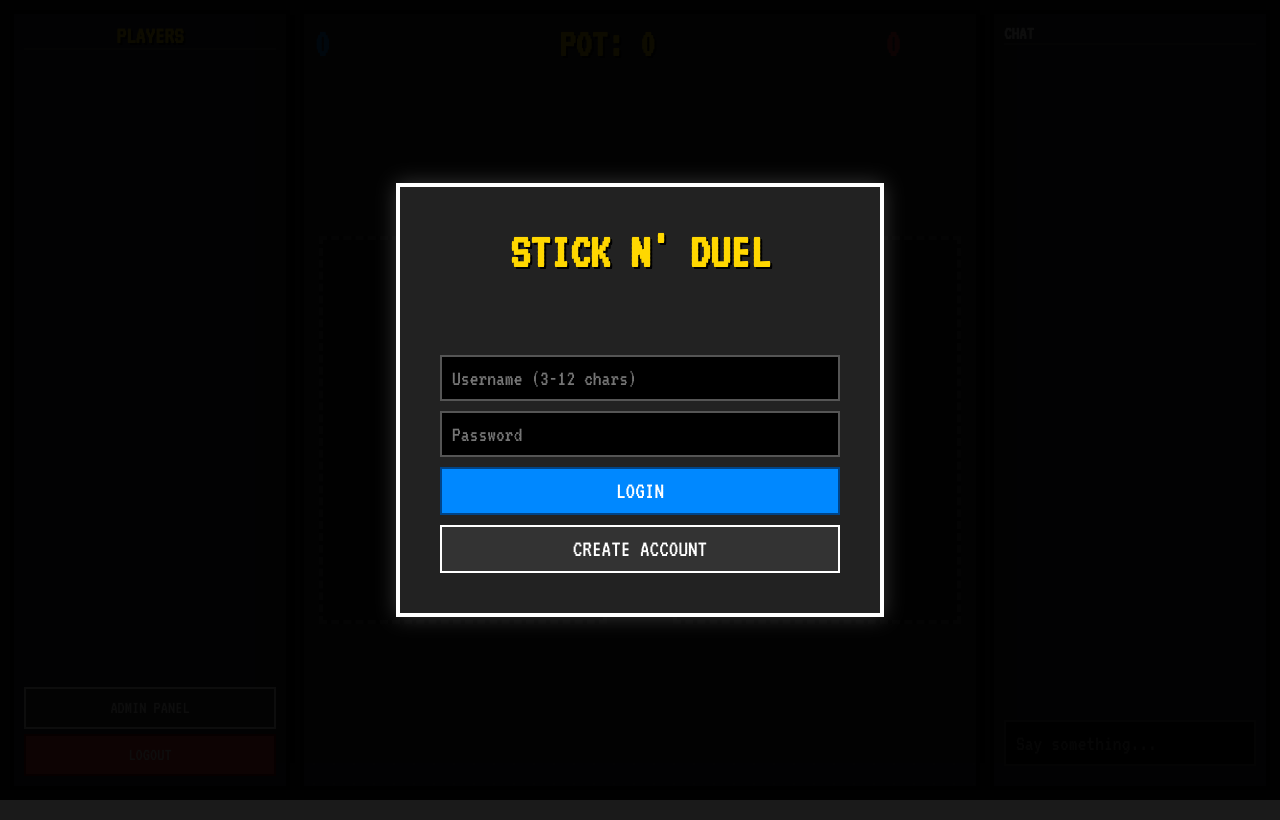
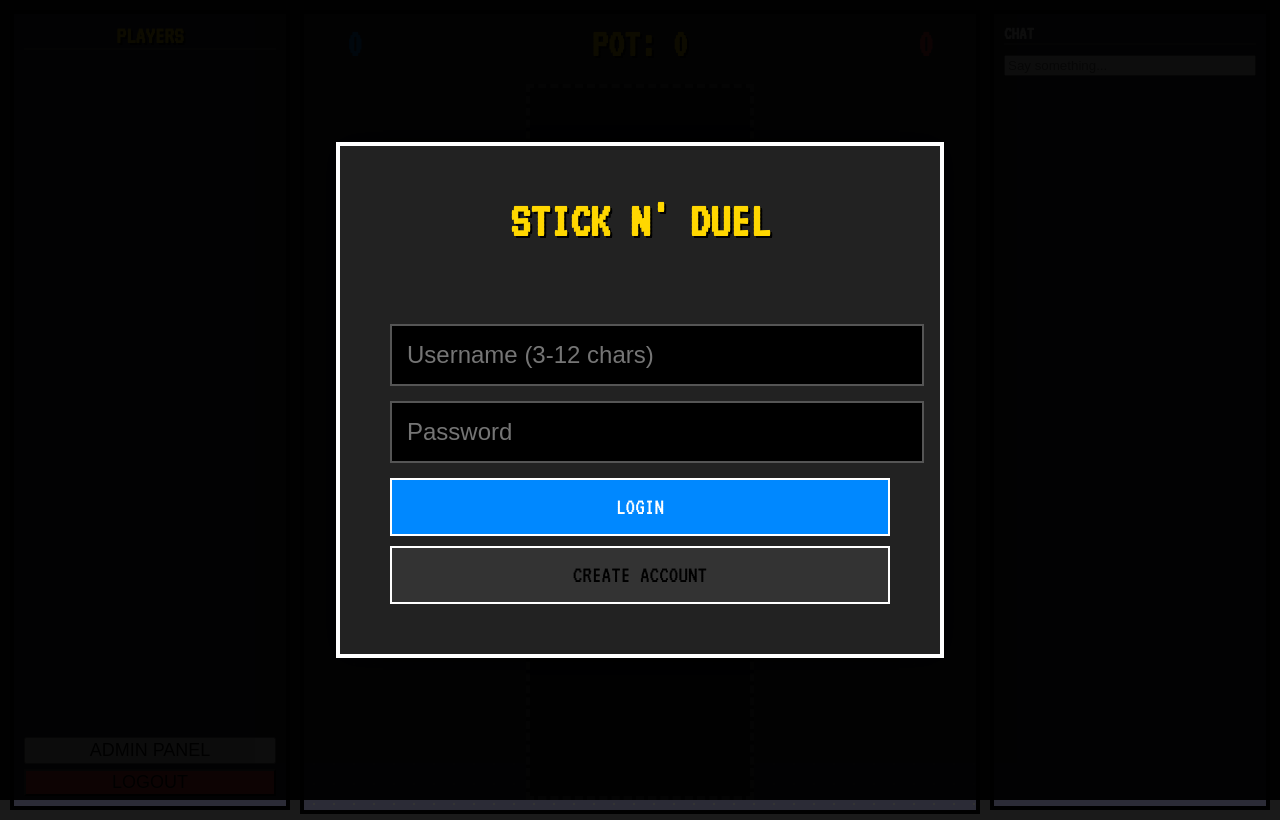
Before and after one commit to altash2003/stick-n-trade, a website: page public/index.html in a window 1280 px wide. Drawn offline with nearby package versions, Linux system fonts and the light colour scheme; no server answers.

Commit message:
Update style.css

```diff
--- a/public/style.css
+++ b/public/style.css
@@ -9,104 +9,41 @@ body {
     height: 100vh;
 }
 
-/* --- LAYOUT --- */
-.wrapper { display: flex; height: 100%; padding: 10px; gap: 10px; box-sizing: border-box; }
-.col { display: flex; flex-direction: column; gap: 10px; }
-.side { width: 280px; min-width: 200px; }
-.main { flex: 1; }
-.full-h { height: 100%; }
-
-.pixel-box {
-    background: #2b2b36;
-    border: 4px solid #000;
-    padding: 10px;
-    display: flex;
-    flex-direction: column;
-    box-shadow: 5px 5px 0px rgba(0,0,0,0.5);
+/* AUTH UI (FIXED) */
+#auth-modal {
+    position: fixed; inset: 0; background: rgba(0,0,0,0.95);
+    z-index: 9999; display: flex; justify-content: center; align-items: center;
+}
+.modal-box {
+    background: #222; border: 4px solid #fff; padding: 50px;
+    text-align: center; width: 500px; /* Made Wider */
+    box-shadow: 0 0 30px rgba(0,0,0,0.8);
+}
+.modal-box input {
+    width: 100%; padding: 15px; font-size: 24px; margin-bottom: 15px;
+    background: #000; color: #00ff00; border: 2px solid #555;
+}
+.modal-box button {
+    width: 100%; padding: 15px; font-size: 24px; cursor: pointer;
+    text-transform: uppercase; font-family: 'VT323';
+    border: 2px solid #fff;
 }
 
-/* --- AUTH MODAL (FIXED DIMENSIONS) --- */
-#auth-modal {
-    position: fixed;
-    inset: 0;
-    background: rgba(0,0,0,0.95);
-    z-index: 1000;
-    display: flex;
-    justify-content: center;
-    align-items: center;
-}
+/* GAME UI */
+.wrapper { display: flex; height: 100%; padding: 10px; gap: 10px; }
+.col { display: flex; flex-direction: column; gap: 10px; }
+.side { width: 280px; } .main { flex: 1; }
+.pixel-box { background: #2b2b36; border: 4px solid #000; padding: 10px; display: flex; flex-direction: column; height: 100%; }
 
-.modal-box {
-    background: #222;
-    border: 4px solid #fff;
-    padding: 40px;
-    text-align: center;
-    width: 400px; /* Fixed Width */
-    max-width: 90%; /* Mobile Safe */
-    box-shadow: 0 0 20px rgba(255,255,255,0.2);
-}
+.game-panel { align-items: center; justify-content: space-between; background-image: radial-gradient(#333 1px, transparent 1px); background-size: 20px 20px; }
+.top-bar { display: flex; width: 100%; justify-content: space-around; font-size: 40px; text-shadow: 2px 2px 0 #000; }
+.arena { display: flex; width: 100%; justify-content: space-around; align-items: center; flex: 1; }
+.seat { width: 220px; height: 320px; border: 4px dashed #555; display: flex; flex-direction: column; align-items: center; justify-content: center; background: rgba(0,0,0,0.5); }
+.seat.occupied { border-style: solid; border-color: #fff; background: #222; }
 
-/* --- INPUTS & BUTTONS --- */
-input, select {
-    background: #000;
-    border: 2px solid #555;
-    color: #0f0;
-    width: 100%;
-    padding: 10px; /* Bigger padding */
-    font-family: 'VT323';
-    font-size: 22px; /* Bigger font */
-    box-sizing: border-box;
-    margin-bottom: 10px;
-}
-
-button {
-    background: #444;
-    border: 2px solid #fff;
-    color: #fff;
-    font-family: 'VT323';
-    font-size: 24px;
-    cursor: pointer;
-    padding: 10px;
-    text-transform: uppercase;
-    width: 100%;
-}
-button:hover { background: #555; transform: translateY(-2px); }
-.blue { background: #0088ff; border-color: #004488; }
-.red { background: #ff4444; border-color: #880000; }
-.green { background: #00cc00; border-color: #006600; }
-
-/* --- GAME ELEMENTS --- */
-.game-panel {
-    flex: 1;
-    display: flex;
-    flex-direction: column;
-    background-image: radial-gradient(#333 1px, transparent 1px);
-    background-size: 20px 20px;
-}
-
-.seats {
-    display: flex;
-    justify-content: space-around;
-    align-items: center;
-    flex: 1;
-    width: 100%;
-}
-
-.seat {
-    width: 250px;
-    height: 350px;
-    background: rgba(0,0,0,0.5);
-    border: 4px dashed #555;
-    display: flex;
-    flex-direction: column;
-    align-items: center;
-    justify-content: center;
-    padding: 15px;
-}
-.seat.occupied { border-style: solid; border-color: #fff; background: #222; }
-.seat.winner { border-color: #ffd700; box-shadow: 0 0 30px #ffd700; }
-
-/* --- TEXT STYLES --- */
+/* UTILS */
 .neon { color: #ffd700; text-shadow: 2px 2px 0 #000; }
-.chat-box { flex: 1; overflow-y: auto; font-size: 18px; padding: 5px; }
-.p-bar { border-bottom: 1px solid #444; padding: 5px; display: flex; justify-content: space-between; }
+.blue { background: #0088ff; color: #fff; }
+.green { background: #00cc00; color: #000; }
+.red { background: #ff4444; color: #000; }
+.p-bar { padding: 5px; border-bottom: 1px solid #444; display: flex; justify-content: space-between; font-size: 20px; }
```
